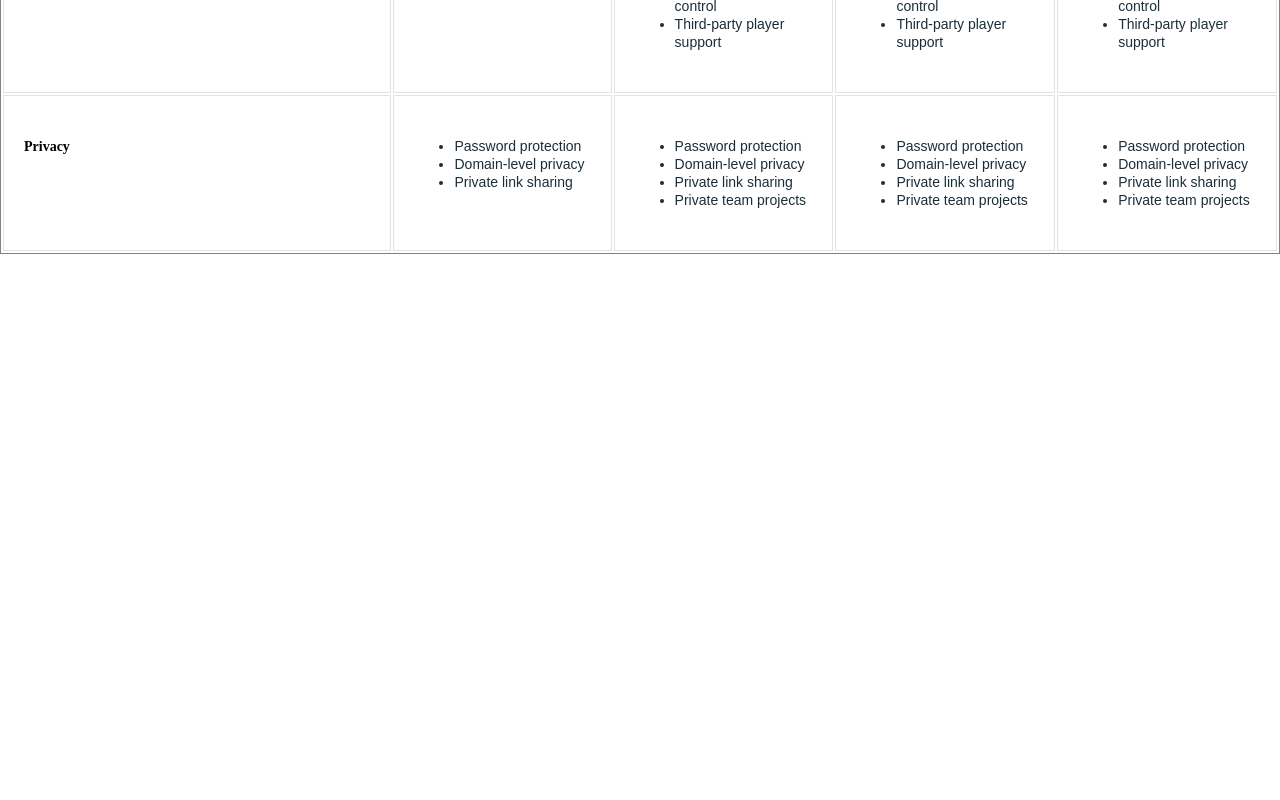
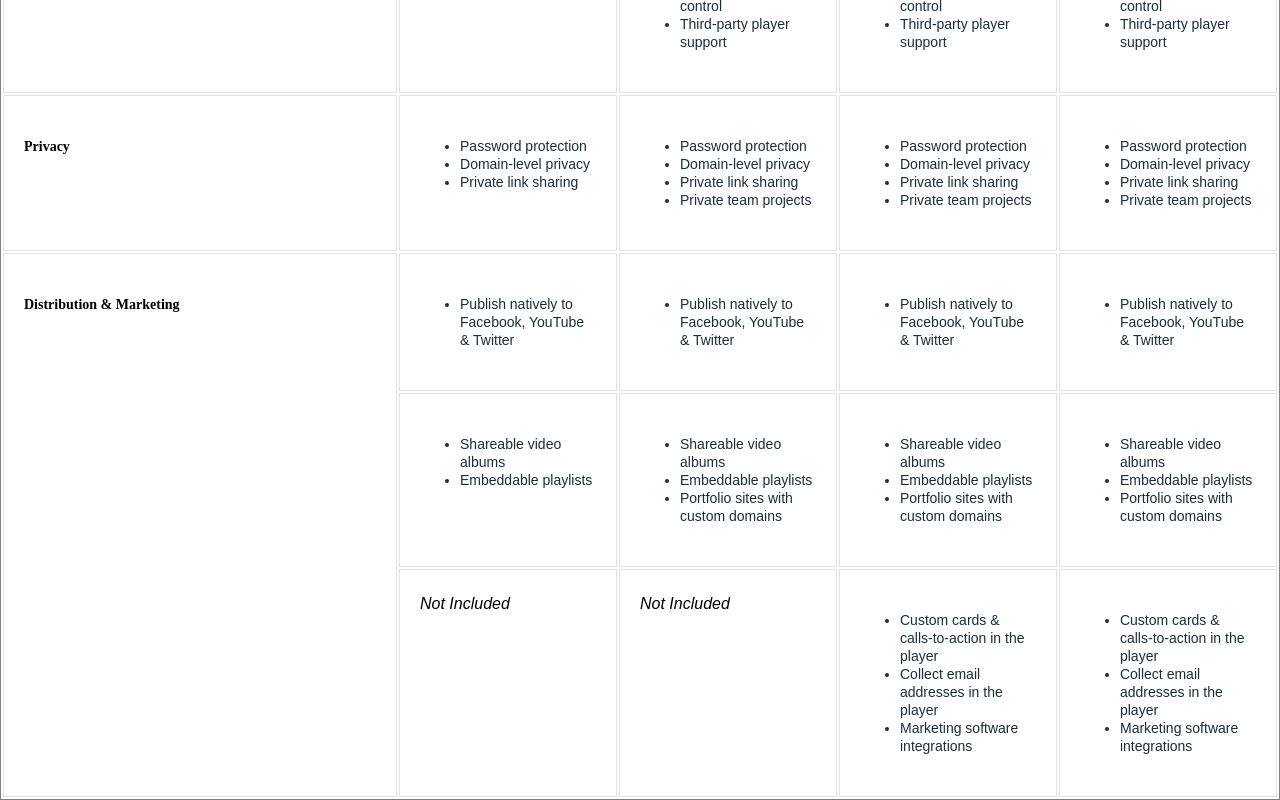
Before and after one commit to eric-smiling/arrangeable-table, a React (Create React App) app in the folder table-app/: page / in a window 1280 px wide. Shown: the part 450-1250 px from the top of the page. Before the commit the page ends 800 px from the top, so only its background shows below. Built offline with nearby package versions, Linux system fonts and the light colour scheme.

Commit message:
More Content.

```diff
--- a/table-app/src/content/Plans.jsx
+++ b/table-app/src/content/Plans.jsx
@@ -36,6 +36,7 @@ const Plans = (props) => {
           <Headline>Premium</Headline>
         </Cell>
       </Row>
+
 
       <NestedRows
         header={
@@ -128,6 +129,7 @@ const Plans = (props) => {
         </NestedRow>
       </NestedRows>
 
+
       <Row>
         <HeaderCell>
           <SubHeadline>Privacy</SubHeadline>
@@ -172,6 +174,107 @@ const Plans = (props) => {
           />
         </Cell>
       </Row>
+
+
+      <NestedRows
+        header={
+          <SubHeadline>Distribution &amp; Marketing</SubHeadline>
+        }
+      >
+        <NestedRow>
+          <Cell>
+            <TextList
+              items={[
+                'Publish natively to Facebook, YouTube & Twitter'
+              ]}
+            />
+          </Cell>
+          <Cell>
+            <TextList
+              items={[
+                'Publish natively to Facebook, YouTube & Twitter'
+              ]}
+            />
+          </Cell>
+          <Cell>
+            <TextList
+              items={[
+                'Publish natively to Facebook, YouTube & Twitter'
+              ]}
+            />
+          </Cell>
+          <Cell>
+            <TextList
+              items={[
+                'Publish natively to Facebook, YouTube & Twitter'
+              ]}
+            />
+          </Cell>
+        </NestedRow>
+        <NestedRow>
+          <Cell>
+            <TextList
+              items={[
+                'Shareable video albums',
+                'Embeddable playlists',
+              ]}
+            />
+          </Cell>
+          <Cell>
+            <TextList
+              items={[
+                'Shareable video albums',
+                'Embeddable playlists',
+                'Portfolio sites with custom domains',
+              ]}
+            />
+          </Cell>
+          <Cell>
+            <TextList
+              items={[
+                'Shareable video albums',
+                'Embeddable playlists',
+                'Portfolio sites with custom domains',
+              ]}
+            />
+          </Cell>
+          <Cell>
+            <TextList
+              items={[
+                'Shareable video albums',
+                'Embeddable playlists',
+                'Portfolio sites with custom domains',
+              ]}
+            />
+          </Cell>
+        </NestedRow>
+        <NestedRow>
+          <Cell>
+            <em>Not Included</em>
+          </Cell>
+          <Cell>
+            <em>Not Included</em>
+          </Cell>
+          <Cell>
+            <TextList
+              items={[
+                'Custom cards & calls-to-action in the player',
+                'Collect email addresses in the player',
+                'Marketing software integrations',
+              ]}
+            />
+          </Cell>
+          <Cell>
+            <TextList
+              items={[
+                'Custom cards & calls-to-action in the player',
+                'Collect email addresses in the player',
+                'Marketing software integrations',
+              ]}
+            />
+          </Cell>
+        </NestedRow>
+      </NestedRows>
     </Table>
   );
 };
```
